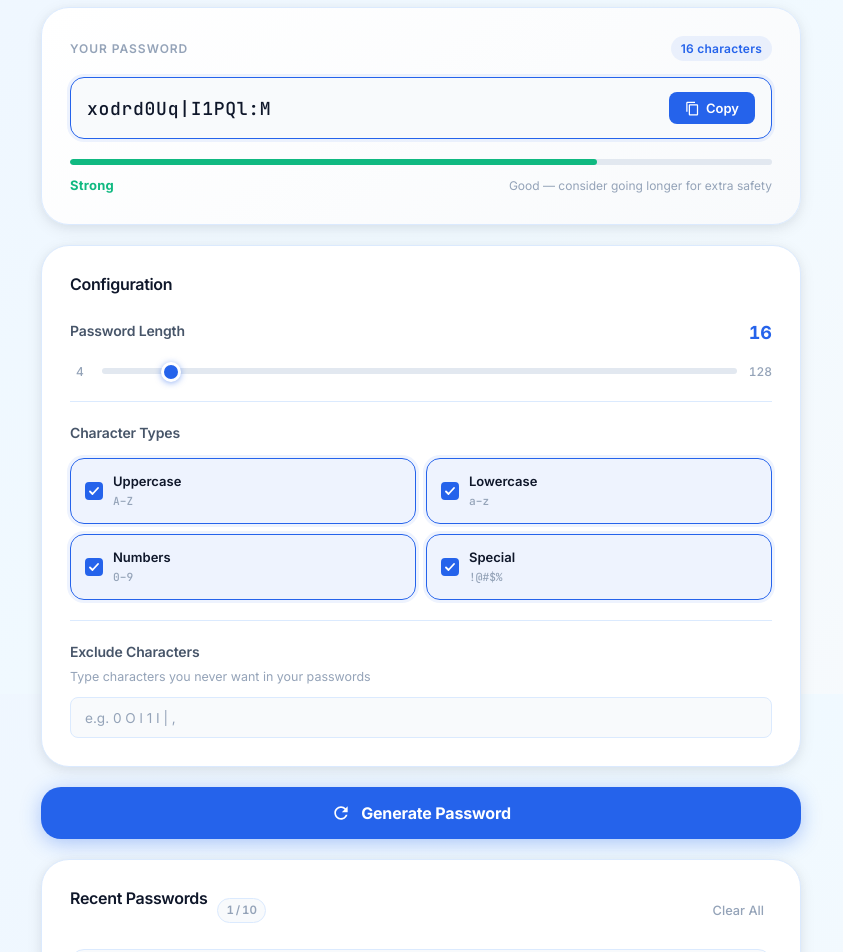
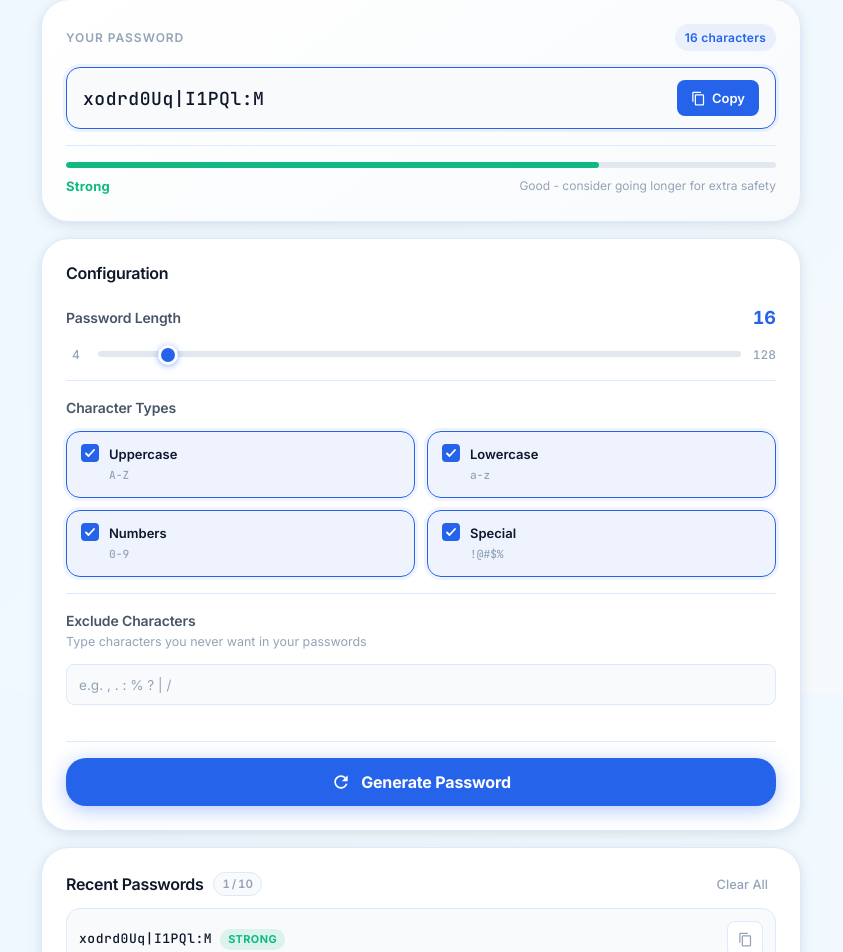
Before and after one commit to Pedro-Costa123/PassGen, an Angular app: page / in a window 1280 px wide. Shown: the part 106-1058 px from the top of the page, without its empty margins (219-1062 px from the left). Built offline with nearby package versions, Linux system fonts and the light colour scheme.

Commit message:
Refactor: update spacing and padding variables in styles, improve HTML structure and labels in password generator component

```diff
--- a/src/app/components/password-generator/password-generator.component.html
+++ b/src/app/components/password-generator/password-generator.component.html
@@ -156,10 +156,10 @@
                     Increase length or add more character types
                   }
                   @case ("strong") {
-                    Good — consider going longer for extra safety
+                    Good - consider going longer for extra safety
                   }
                   @case ("very-strong") {
-                    Excellent — highly secure password
+                    Excellent - highly secure password
                   }
                 }
               </span>
@@ -258,12 +258,11 @@
               id="ignore-chars"
               formControlName="ignoreChars"
               class="text-field"
-              placeholder="e.g. 0 O l 1 I | ,"
+              placeholder="e.g. , . : % ? | /"
               autocomplete="off"
               spellcheck="false"
             />
           </div>
-        </form>
 
           <!-- Validation Error -->
           @if (validationError()) {
@@ -281,15 +280,11 @@
               {{ validationError() }}
             </div>
           }
-      </section>
 
-      <!-- ================================================================
-           GENERATE BUTTON
-           ================================================================ -->
+          <div class="config-actions">
             <button
               class="generate-btn"
-        type="button"
-        (click)="generatePassword()"
+              type="submit"
               aria-label="Generate a new password"
             >
               <svg
@@ -304,6 +299,9 @@
               </svg>
               Generate Password
             </button>
+          </div>
+        </form>
+      </section>
 
       <!-- ================================================================
            PASSWORD HISTORY
--- a/src/app/components/password-generator/password-generator.component.scss
+++ b/src/app/components/password-generator/password-generator.component.scss
@@ -24,12 +24,12 @@
 .header-inner {
   max-width: 760px;
   margin: 0 auto;
-  padding: 0 24px;
+  padding: 0 var(--space-3);
   height: var(--header-height);
   display: flex;
   align-items: center;
   justify-content: space-between;
-  gap: 16px;
+  gap: var(--space-2);
 }
 
 .brand {
@@ -98,8 +98,8 @@
 .theme-toggle {
   display: flex;
   align-items: center;
-  gap: 8px;
-  padding: 8px 16px;
+  gap: var(--space-1);
+  padding: var(--space-1) var(--space-2);
   border: 1px solid var(--border);
   border-radius: 100px;
   background: var(--surface);
@@ -148,7 +148,7 @@
 
 .main-content {
   flex: 1;
-  padding: 40px 24px 64px;
+  padding: var(--space-4) var(--space-3) calc(var(--space-4) * 2);
 }
 
 .content-grid {
@@ -156,7 +156,7 @@
   margin: 0 auto;
   display: flex;
   flex-direction: column;
-  gap: 20px;
+  gap: var(--space-2);
 }
 
 /* ---------- Card Base ---------- */
@@ -165,7 +165,7 @@
   background: var(--surface);
   border: 1px solid var(--border);
   border-radius: var(--radius-xl);
-  padding: 28px;
+  padding: var(--space-3);
   box-shadow: var(--shadow-md);
   transition:
     background var(--transition-slow),
@@ -184,6 +184,15 @@
   color: var(--text-primary);
   letter-spacing: -0.02em;
   transition: color var(--transition-base);
+  margin: 0;
+}
+
+.config-card > .card-title {
+  margin-bottom: 20px;
+}
+
+.history-title-group .card-title {
+  margin: 0;
 }
 
 /* ---------- Password Display Card ---------- */
@@ -200,8 +209,8 @@
   display: flex;
   align-items: center;
   justify-content: space-between;
-  margin-bottom: 16px;
-  gap: 12px;
+  margin-bottom: var(--space-2);
+  gap: var(--space-1-5);
 }
 
 .card-eyebrow {
@@ -214,7 +223,7 @@
 }
 
 .length-pill {
-  padding: 3px 10px;
+  padding: 4px 10px;
   border-radius: 100px;
   background: var(--accent-subtle);
   color: var(--accent);
@@ -228,14 +237,15 @@
 
 /* Password display row */
 .password-display {
-  display: flex;
+  display: grid;
+  grid-template-columns: minmax(0, 1fr) auto;
   align-items: center;
-  gap: 12px;
+  gap: var(--space-1-5);
   background: var(--input-bg);
   border: 1.5px solid var(--border);
   border-radius: var(--radius-md);
-  padding: 14px 16px;
-  min-height: 60px;
+  padding: var(--space-1-5) var(--space-2);
+  min-height: 56px;
   transition:
     background var(--transition-slow),
     border-color var(--transition-base);
@@ -253,13 +263,12 @@
 }
 
 .password-text {
-  flex: 1;
   font-family: var(--font-mono);
   font-size: clamp(0.9rem, 2.5vw, 1.125rem);
   font-weight: 500;
   color: var(--text-primary);
   word-break: break-all;
-  letter-spacing: 0.04em;
+  letter-spacing: 0.03em;
   line-height: 1.5;
   transition: color var(--transition-base);
   user-select: all;
@@ -270,7 +279,9 @@
   display: inline-flex;
   align-items: center;
   gap: 6px;
-  padding: 8px 16px;
+  justify-content: center;
+  min-height: 36px;
+  padding: 8px 14px;
   border: none;
   border-radius: var(--radius-sm);
   background: var(--accent);
@@ -316,10 +327,12 @@
 
 /* Strength Indicator */
 .strength-block {
-  margin-top: 20px;
+  margin-top: var(--space-2);
+  padding-top: var(--space-2);
+  border-top: 1px solid var(--border);
   display: flex;
   flex-direction: column;
-  gap: 10px;
+  gap: var(--space-1);
 }
 
 .strength-bar-track {
@@ -353,9 +366,9 @@
 
 .strength-meta {
   display: flex;
-  align-items: center;
+  align-items: flex-start;
   justify-content: space-between;
-  gap: 12px;
+  gap: var(--space-1-5);
   flex-wrap: wrap;
 }
 
@@ -391,18 +404,10 @@
   display: flex;
   flex-direction: column;
   gap: 0;
-
-  .card-title {
-    margin-bottom: 24px;
-  }
-}
-
-.card-title {
-  margin-bottom: 24px;
 }
 
 .field-group {
-  padding: 20px 0;
+  padding: var(--space-2) 0;
 
   &:first-child {
     padding-top: 0;
@@ -423,7 +428,8 @@
   display: flex;
   align-items: center;
   justify-content: space-between;
-  margin-bottom: 14px;
+  margin-bottom: var(--space-1-5);
+  gap: var(--space-1);
 }
 
 .field-label {
@@ -431,7 +437,7 @@
   font-size: 0.875rem;
   font-weight: 600;
   color: var(--text-secondary);
-  margin-bottom: 4px;
+  margin-bottom: 0;
   letter-spacing: -0.01em;
   transition: color var(--transition-base);
 }
@@ -439,7 +445,7 @@
 .field-hint {
   font-size: 0.78rem;
   color: var(--text-muted);
-  margin-bottom: 10px;
+  margin-bottom: var(--space-1-5);
   transition: color var(--transition-base);
 }
 
@@ -537,8 +543,8 @@
 .checkbox-grid {
   display: grid;
   grid-template-columns: 1fr 1fr;
-  gap: 10px;
-  margin-top: 14px;
+  gap: var(--space-1-5);
+  margin-top: var(--space-1-5);
 
   @media (max-width: 380px) {
     grid-template-columns: 1fr;
@@ -547,7 +553,7 @@
 
 .checkbox-item {
   display: flex;
-  align-items: center;
+  align-items: flex-start;
   gap: 10px;
   padding: 12px 14px;
   background: var(--surface-alt);
@@ -619,7 +625,7 @@
 .checkbox-content {
   display: flex;
   flex-direction: column;
-  gap: 1px;
+  gap: 2px;
 }
 
 .checkbox-label {
@@ -640,7 +646,8 @@
 /* Text Input */
 .text-field {
   width: 100%;
-  padding: 10px 14px;
+  min-height: 40px;
+  padding: 10px 12px;
   background: var(--input-bg);
   border: 1.5px solid var(--border);
   border-radius: var(--radius-sm);
@@ -675,7 +682,7 @@
   display: flex;
   align-items: flex-start;
   gap: 10px;
-  margin-top: 20px;
+  margin-top: var(--space-2);
   padding: 12px 16px;
   background: var(--danger-subtle);
   border: 1px solid rgba(239, 68, 68, 0.2);
@@ -695,13 +702,20 @@
 
 /* ---------- Generate Button ---------- */
 
+.config-actions {
+  margin-top: 20px;
+  padding-top: var(--space-2);
+  border-top: 1px solid var(--border);
+}
+
 .generate-btn {
   display: flex;
   align-items: center;
   justify-content: center;
   gap: 10px;
   width: 100%;
-  padding: 16px 32px;
+  min-height: 48px;
+  padding: 14px 24px;
   border: none;
   border-radius: var(--radius-lg);
   background: var(--accent);
@@ -742,15 +756,15 @@
 /* ---------- Password History Card ---------- */
 
 .history-card {
-  padding-bottom: 8px;
+  padding-bottom: var(--space-2);
 }
 
 .history-header {
   display: flex;
   align-items: center;
   justify-content: space-between;
-  margin-bottom: 16px;
-  gap: 12px;
+  margin-bottom: var(--space-1-5);
+  gap: var(--space-1-5);
 }
 
 .history-title-group {
@@ -798,14 +812,14 @@
   list-style: none;
   display: flex;
   flex-direction: column;
-  gap: 8px;
+  gap: var(--space-1);
 }
 
 .history-item {
   display: flex;
   align-items: center;
   gap: 12px;
-  padding: 12px 16px;
+  padding: 12px;
   background: var(--surface-alt);
   border: 1px solid var(--border);
   border-radius: var(--radius-md);
@@ -824,7 +838,7 @@
   min-width: 0;
   display: flex;
   align-items: center;
-  gap: 10px;
+  gap: var(--space-1);
 }
 
 .history-password {
@@ -877,8 +891,8 @@
   display: flex;
   align-items: center;
   justify-content: center;
-  width: 32px;
-  height: 32px;
+  width: 36px;
+  height: 36px;
   border: 1px solid var(--border);
   border-radius: var(--radius-sm);
   background: var(--surface);
@@ -916,7 +930,7 @@
 /* ---------- Footer ---------- */
 
 .app-footer {
-  padding: 20px 24px;
+  padding: var(--space-2) var(--space-3);
   text-align: center;
   border-top: 1px solid var(--border);
   transition: border-color var(--transition-base);
@@ -926,42 +940,49 @@
     color: var(--text-muted);
     transition: color var(--transition-base);
   }
+
+  p + p {
+    margin-top: 6px;
+  }
 }
 
 /* ---------- Responsive Adjustments ---------- */
 
 @media (max-width: 600px) {
   .main-content {
-    padding: 24px 16px 48px;
+    padding: var(--space-3) var(--space-2) var(--space-4);
   }
 
   .content-grid {
-    gap: 16px;
+    gap: var(--space-1-5);
   }
 
   .header-inner {
-    padding: 0 16px;
+    padding: 0 var(--space-2);
   }
 
   .generate-btn {
     font-size: 0.9375rem;
-    padding: 14px 24px;
+    padding: 12px 20px;
   }
 
   .password-display {
-    flex-direction: column;
+    grid-template-columns: 1fr;
     align-items: stretch;
-    gap: 10px;
+    gap: var(--space-1);
   }
 
   .copy-btn {
-    justify-content: center;
     width: 100%;
   }
 
   .history-item-body {
     flex-direction: column;
     align-items: flex-start;
-    gap: 4px;
+    gap: 6px;
+  }
+
+  .history-item {
+    align-items: flex-start;
   }
 }
--- a/src/app/components/password-generator/password-generator.component.ts
+++ b/src/app/components/password-generator/password-generator.component.ts
@@ -54,9 +54,9 @@ export class PasswordGeneratorComponent implements OnInit {
   );
 
   readonly charOptions: CharOption[] = [
-    { key: "includeUppercase", label: "Uppercase", example: "A–Z" },
-    { key: "includeLowercase", label: "Lowercase", example: "a–z" },
-    { key: "includeNumbers", label: "Numbers", example: "0–9" },
+    { key: "includeUppercase", label: "Uppercase", example: "A-Z" },
+    { key: "includeLowercase", label: "Lowercase", example: "a-z" },
+    { key: "includeNumbers", label: "Numbers", example: "0-9" },
     { key: "includeSpecial", label: "Special", example: "!@#$%" },
   ];
 
--- a/src/styles.scss
+++ b/src/styles.scss
@@ -13,6 +13,11 @@
   --transition-slow: 0.4s ease;
 
   --header-height: 72px;
+  --space-1: 8px;
+  --space-1-5: 12px;
+  --space-2: 16px;
+  --space-3: 24px;
+  --space-4: 32px;
 }
 
 /* ---------- Light Theme ---------- */
```
Lines whose indentation alone changed are shown as unchanged.
